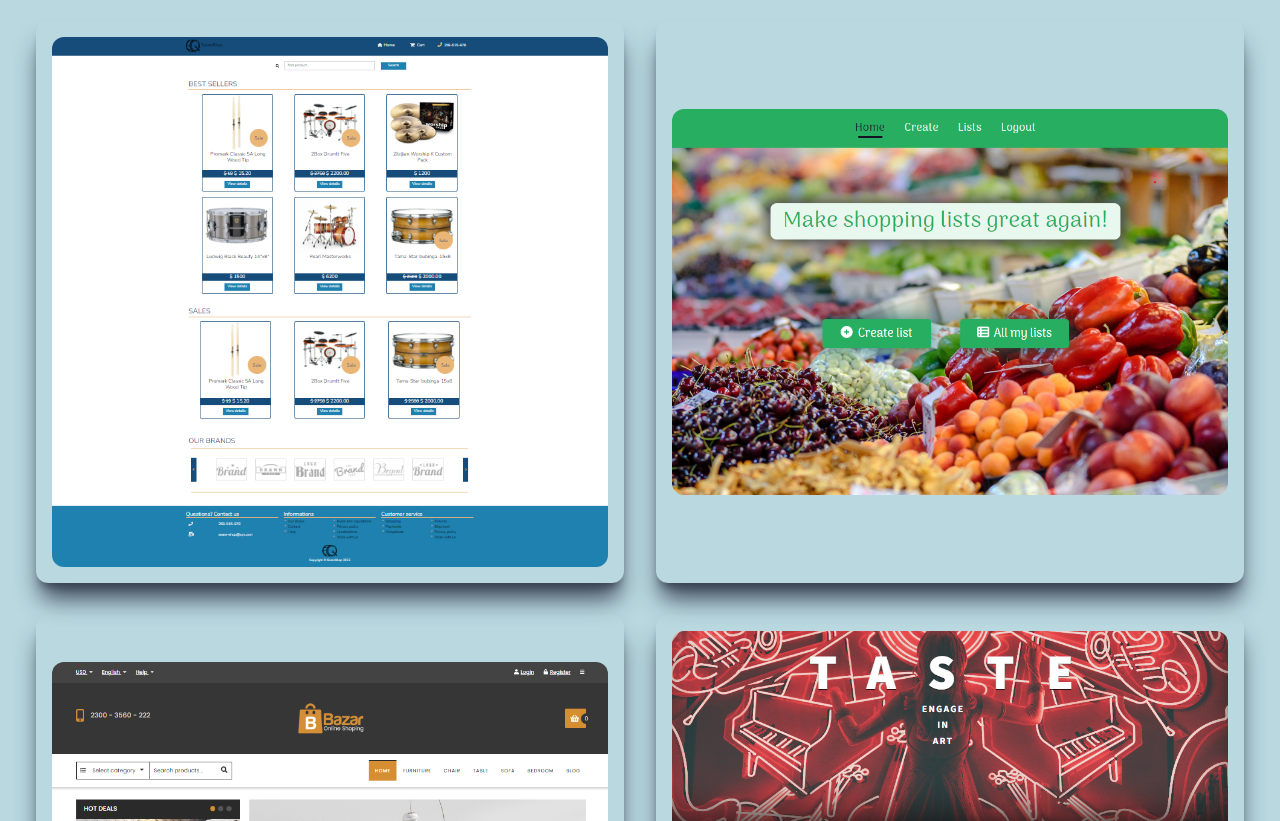
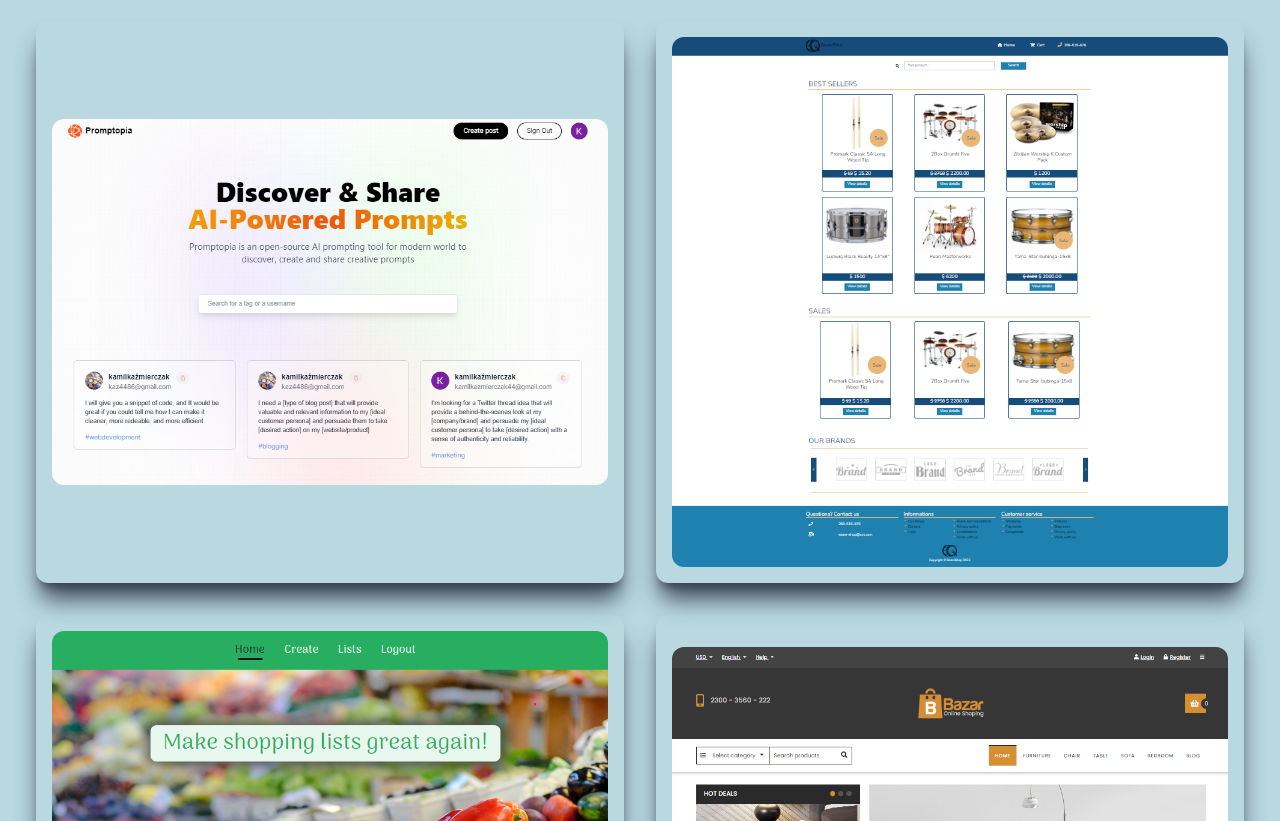
Before and after one commit to kaz4486/portfolio, a Next.js app: page / in a window 1280 px wide. Shown: the part 2543-3364 px from the top of the page. Built offline with nearby package versions, Linux system fonts and the light colour scheme; a web font is replaced by a local one.

Commit message:
Add promptopia project in Projects component

```diff
--- a/components/Projects.jsx
+++ b/components/Projects.jsx
@@ -8,6 +8,7 @@ import musicServiceImage from '../public/assets/projects/music_service.png';
 import pizzeriaImage from '../public/assets/projects/pizzeria.png';
 import furnitureImg from '../public/assets/projects/furniture.png';
 import bulletinImg from '../public/assets/projects/bulletin.png';
+import promptopiaImage from '../public/assets/projects/promptopia.png';
 
 import ProjectItem from './ProjectItem';
 
@@ -20,6 +21,12 @@ const Projects = () => {
         </p>
         <h2 className='py-4'>What I've Built</h2>
         <div className='grid md:grid-cols-2 gap-8'>
+          <ProjectItem
+            title='Promptopia'
+            backgroundImg={promptopiaImage}
+            projectUrl='/promptopia'
+            technologies='Next.js / NextAuth / Tailwind CSS '
+          />
           <ProjectItem
             title='Drums Shop'
             backgroundImg={drumsShopImage}
```
Also changed, not shown: public/assets/projects/promptopia.png (added).
